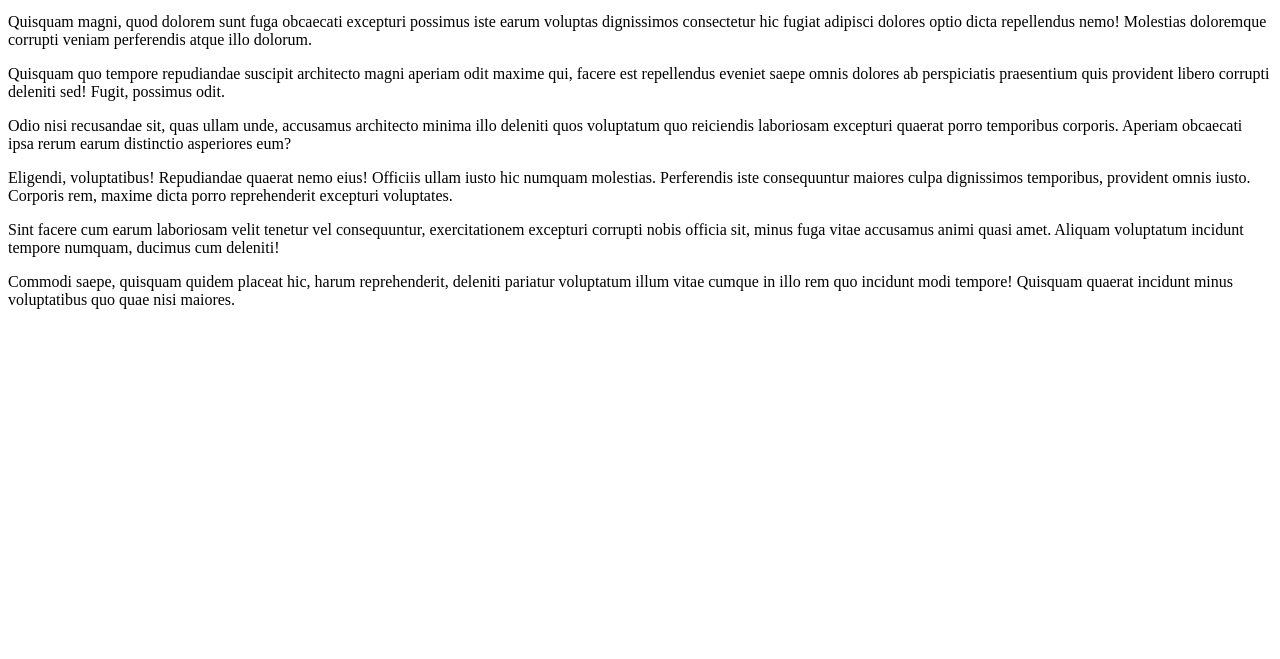
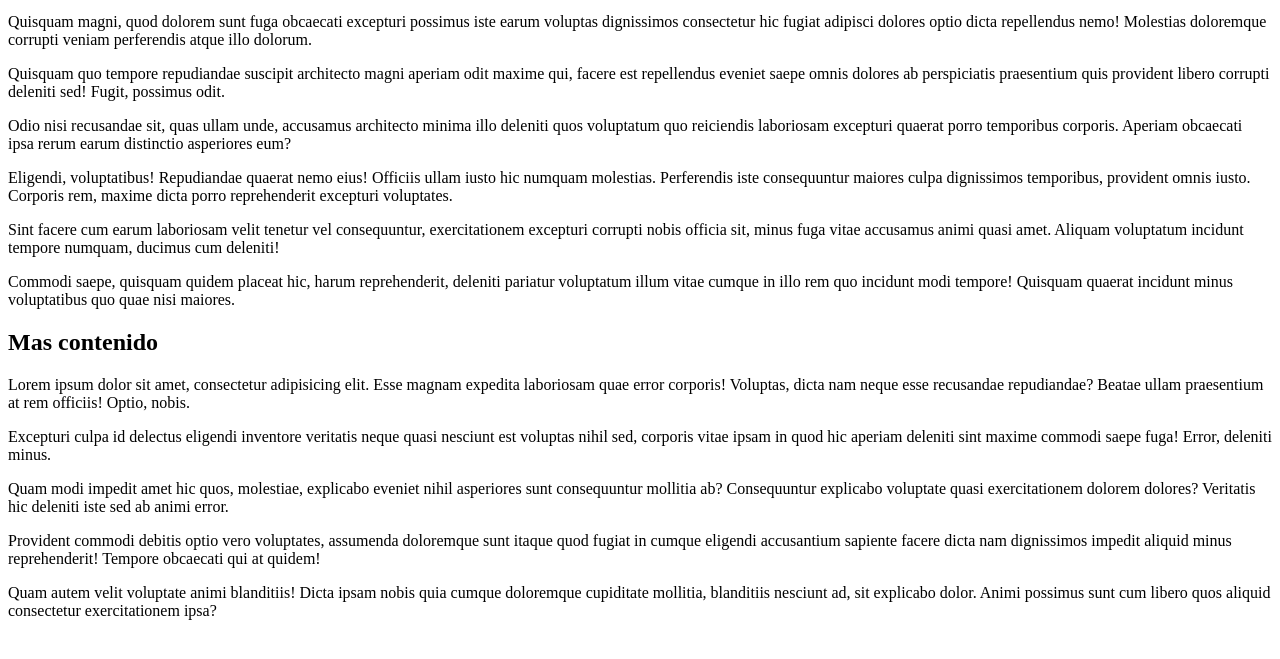
Before and after one commit to AlbertoGut14/proyecto, a plain HTML site: page otro.html in a window 1280 px wide. Shown: the part 119-778 px from the top of the page. Drawn offline with Linux system fonts and the light colour scheme.

Commit message:
Mas contenido en otro.html

```diff
--- a/otro.html
+++ b/otro.html
@@ -14,5 +14,12 @@
     <p>Eligendi, voluptatibus! Repudiandae quaerat nemo eius! Officiis ullam iusto hic numquam molestias. Perferendis iste consequuntur maiores culpa dignissimos temporibus, provident omnis iusto. Corporis rem, maxime dicta porro reprehenderit excepturi voluptates.</p>
     <p>Sint facere cum earum laboriosam velit tenetur vel consequuntur, exercitationem excepturi corrupti nobis officia sit, minus fuga vitae accusamus animi quasi amet. Aliquam voluptatum incidunt tempore numquam, ducimus cum deleniti!</p>
     <p>Commodi saepe, quisquam quidem placeat hic, harum reprehenderit, deleniti pariatur voluptatum illum vitae cumque in illo rem quo incidunt modi tempore! Quisquam quaerat incidunt minus voluptatibus quo quae nisi maiores.</p>
+
+    <h2>Mas contenido</h2>
+    <p>Lorem ipsum dolor sit amet, consectetur adipisicing elit. Esse magnam expedita laboriosam quae error corporis! Voluptas, dicta nam neque esse recusandae repudiandae? Beatae ullam praesentium at rem officiis! Optio, nobis.</p>
+    <p>Excepturi culpa id delectus eligendi inventore veritatis neque quasi nesciunt est voluptas nihil sed, corporis vitae ipsam in quod hic aperiam deleniti sint maxime commodi saepe fuga! Error, deleniti minus.</p>
+    <p>Quam modi impedit amet hic quos, molestiae, explicabo eveniet nihil asperiores sunt consequuntur mollitia ab? Consequuntur explicabo voluptate quasi exercitationem dolorem dolores? Veritatis hic deleniti iste sed ab animi error.</p>
+    <p>Provident commodi debitis optio vero voluptates, assumenda doloremque sunt itaque quod fugiat in cumque eligendi accusantium sapiente facere dicta nam dignissimos impedit aliquid minus reprehenderit! Tempore obcaecati qui at quidem!</p>
+    <p>Quam autem velit voluptate animi blanditiis! Dicta ipsam nobis quia cumque doloremque cupiditate mollitia, blanditiis nesciunt ad, sit explicabo dolor. Animi possimus sunt cum libero quos aliquid consectetur exercitationem ipsa?</p>
 </body>
 </html>
```
